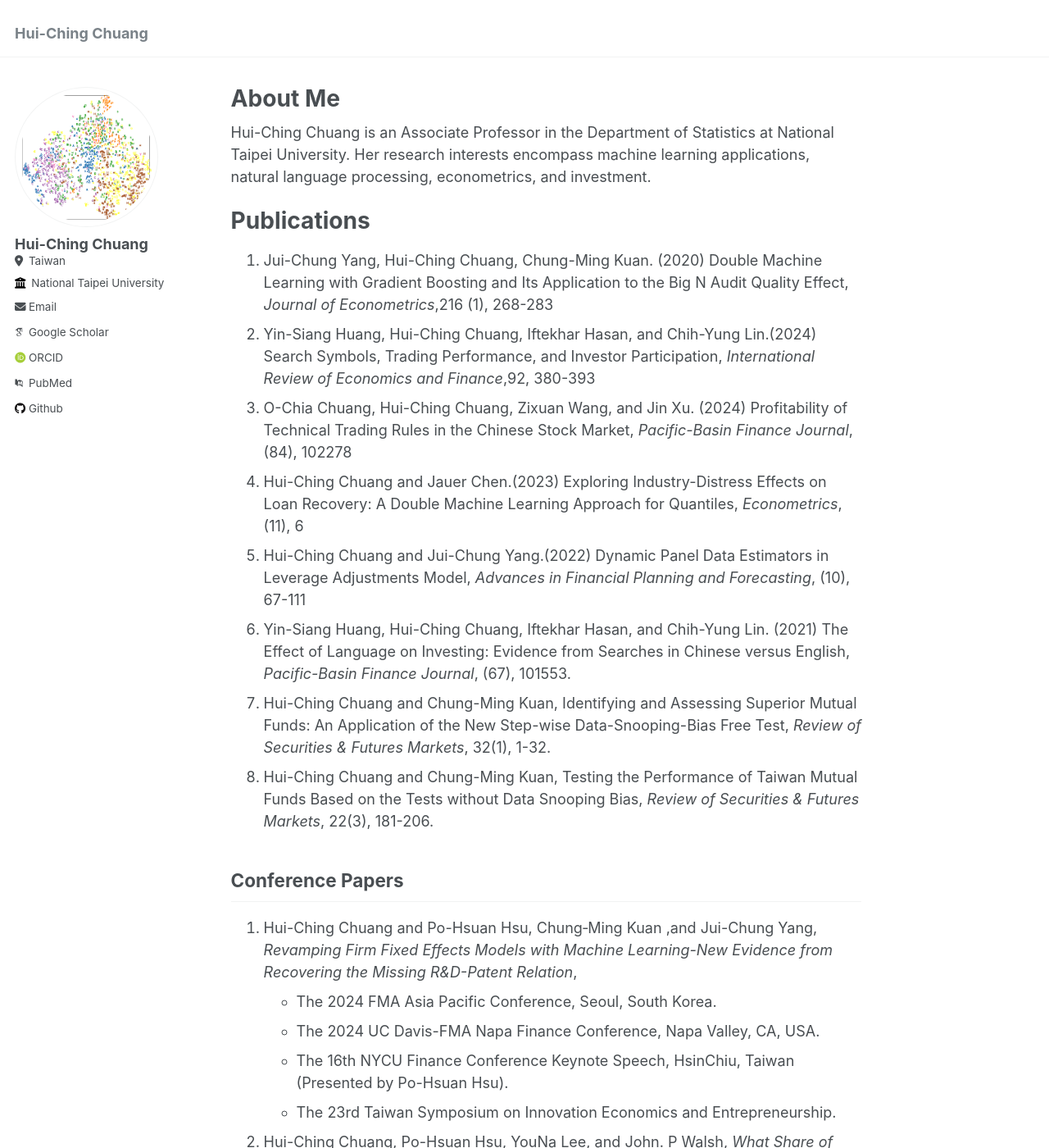
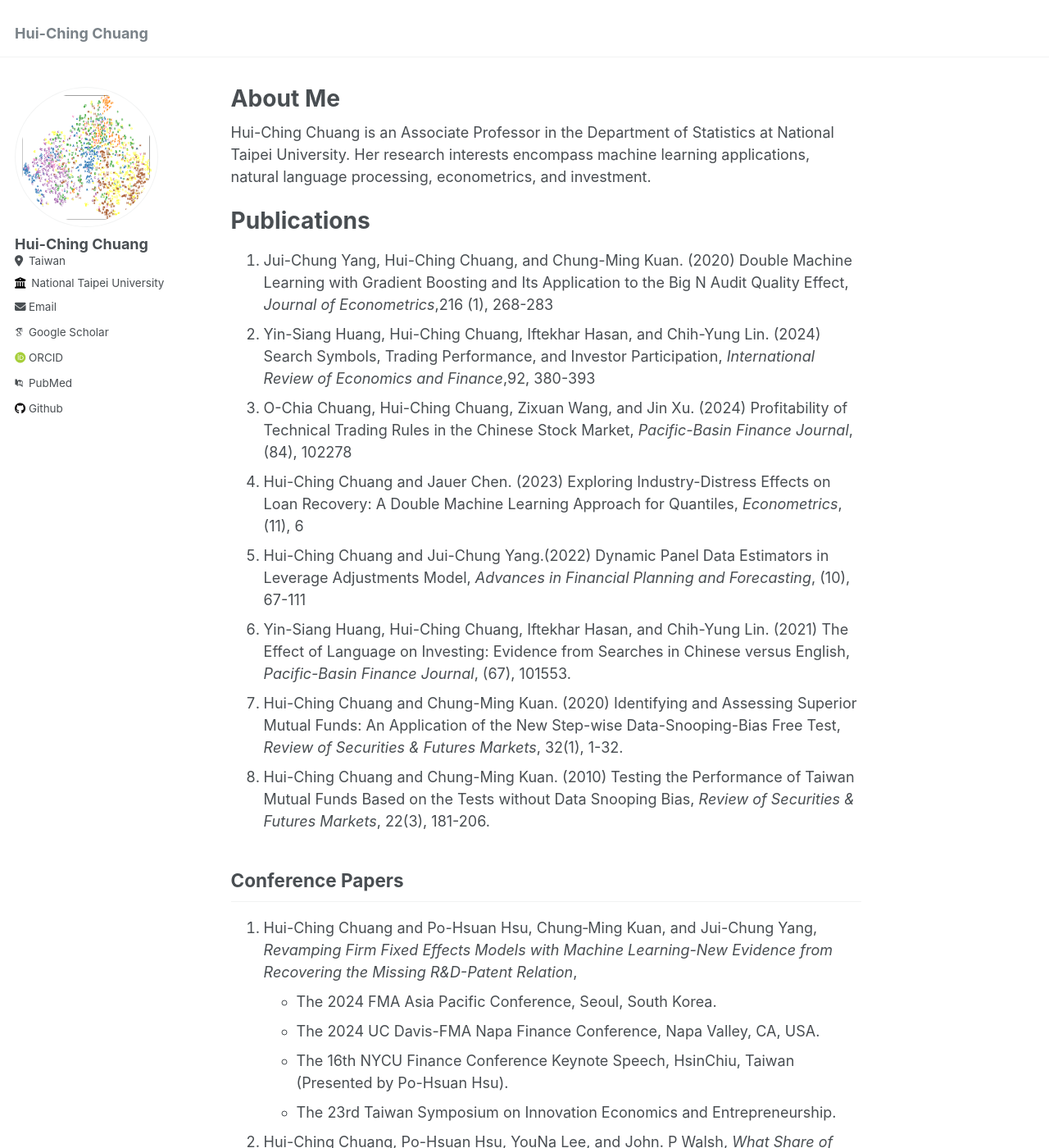
Before and after one commit to hcchuang/hcchuang.github.io, a Jekyll site: the page built from _pages/about.md, in a window 1280 px wide and 1400 px high. Shown: the whole window at 82% size. Built offline with Jekyll 4.4.1, drawn with Linux system fonts in a browser that asks for light colours; some web fonts are replaced; some of the changed text lies outside the part shown.

Commit message:
Update about.md

```diff
--- a/_pages/about.md
+++ b/_pages/about.md
@@ -12,20 +12,20 @@ Hui-Ching Chuang is an Associate Professor in the Department of Statistics at Na
 
 Publications
 ======
-1. Jui-Chung Yang, Hui-Ching Chuang, Chung-Ming Kuan. (2020) Double Machine Learning with Gradient Boosting and Its Application to the Big N Audit Quality Effect, _Journal of Econometrics_,216 (1), 268-283
-1. Yin-Siang Huang, Hui-Ching Chuang, Iftekhar Hasan, and Chih-Yung Lin.(2024) Search Symbols, Trading Performance, and Investor Participation, _International Review of Economics and Finance_,92, 380-393
+1. Jui-Chung Yang, Hui-Ching Chuang, and Chung-Ming Kuan. (2020) Double Machine Learning with Gradient Boosting and Its Application to the Big N Audit Quality Effect, _Journal of Econometrics_,216 (1), 268-283
+1. Yin-Siang Huang, Hui-Ching Chuang, Iftekhar Hasan, and Chih-Yung Lin. (2024) Search Symbols, Trading Performance, and Investor Participation, _International Review of Economics and Finance_,92, 380-393
 1. O-Chia Chuang, Hui-Ching Chuang, Zixuan Wang, and Jin Xu. (2024) Profitability of Technical Trading Rules in the Chinese Stock Market, _Pacific-Basin Finance Journal_, (84), 102278
-1. Hui-Ching Chuang and Jauer Chen.(2023) Exploring Industry-Distress Effects on Loan Recovery: A Double Machine Learning Approach for Quantiles, _Econometrics_, (11), 6
+1. Hui-Ching Chuang and Jauer Chen. (2023) Exploring Industry-Distress Effects on Loan Recovery: A Double Machine Learning Approach for Quantiles, _Econometrics_, (11), 6
 1. Hui-Ching Chuang and Jui-Chung Yang.(2022) Dynamic Panel Data Estimators in Leverage Adjustments Model, _Advances in Financial Planning and Forecasting_, (10), 67-111
 1. Yin-Siang Huang, Hui-Ching Chuang, Iftekhar Hasan, and Chih-Yung Lin. (2021) The Effect of Language on Investing: Evidence from Searches in Chinese versus English, _Pacific-Basin Finance Journal_, (67), 101553.
-1. Hui-Ching Chuang and Chung-Ming Kuan, Identifying and Assessing Superior Mutual Funds: An Application of the New Step-wise Data-Snooping-Bias Free Test, _Review of Securities & Futures Markets_, 32(1), 1-32.
-2. Hui-Ching Chuang and Chung-Ming Kuan, Testing the Performance of Taiwan Mutual Funds Based on the Tests without Data Snooping Bias, _Review of Securities & Futures Markets_, 22(3), 181-206.
+1. Hui-Ching Chuang and Chung-Ming Kuan. (2020) Identifying and Assessing Superior Mutual Funds: An Application of the New Step-wise Data-Snooping-Bias Free Test, _Review of Securities & Futures Markets_, 32(1), 1-32.
+2. Hui-Ching Chuang and Chung-Ming Kuan. (2010) Testing the Performance of Taiwan Mutual Funds Based on the Tests without Data Snooping Bias, _Review of Securities & Futures Markets_, 22(3), 181-206.
 
 
 
 Conference Papers
 ------
-1. Hui-Ching Chuang and Po-Hsuan Hsu, Chung‐Ming Kuan ,and Jui-Chung Yang, _Revamping Firm Fixed Effects Models with Machine Learning-New Evidence from Recovering the Missing R&D-Patent Relation_,
+1. Hui-Ching Chuang and Po-Hsuan Hsu, Chung‐Ming Kuan, and Jui-Chung Yang, _Revamping Firm Fixed Effects Models with Machine Learning-New Evidence from Recovering the Missing R&D-Patent Relation_,
    - The 2024 FMA Asia Pacific Conference, Seoul, South Korea.
    - The 2024 UC Davis-FMA Napa Finance Conference, Napa Valley, CA, USA.
    - The 16th NYCU Finance Conference Keynote Speech, HsinChiu, Taiwan (Presented by Po-Hsuan Hsu).
```
Also changed, not shown: other parts of _pages/about.md (+1 -1 lines).
